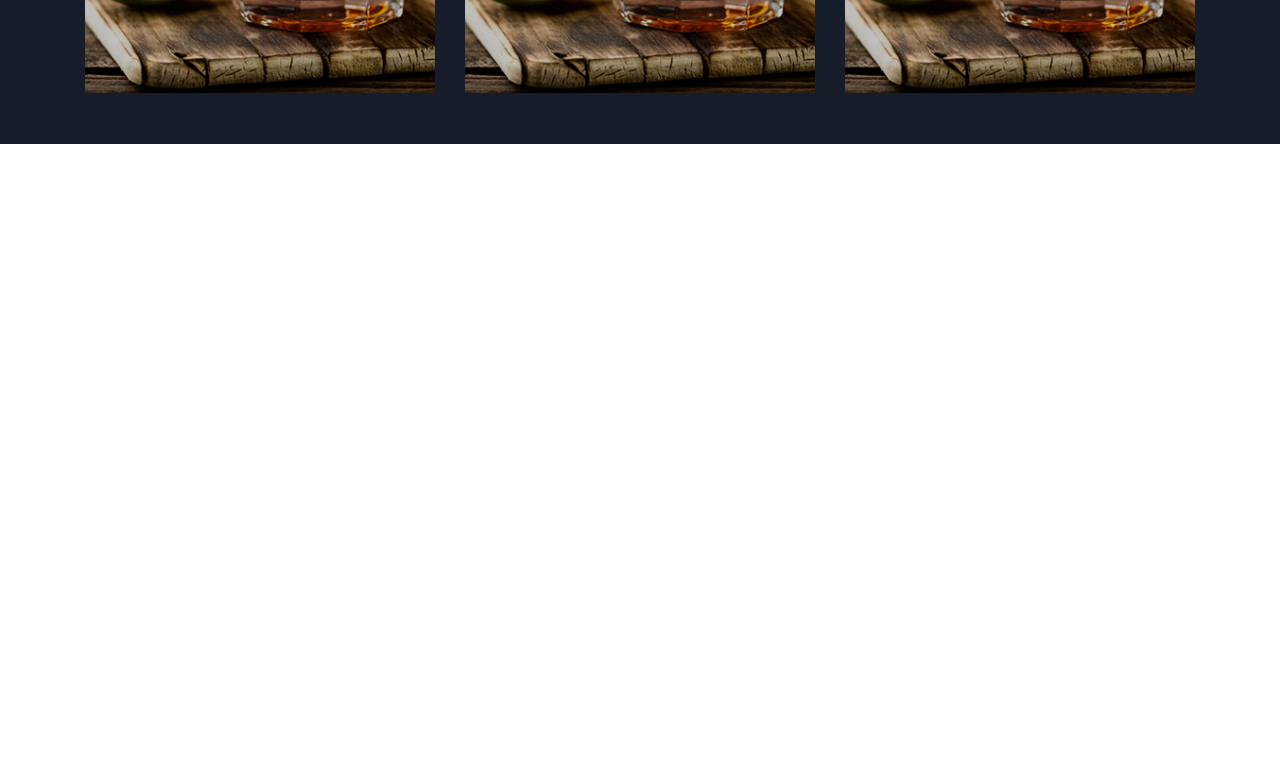
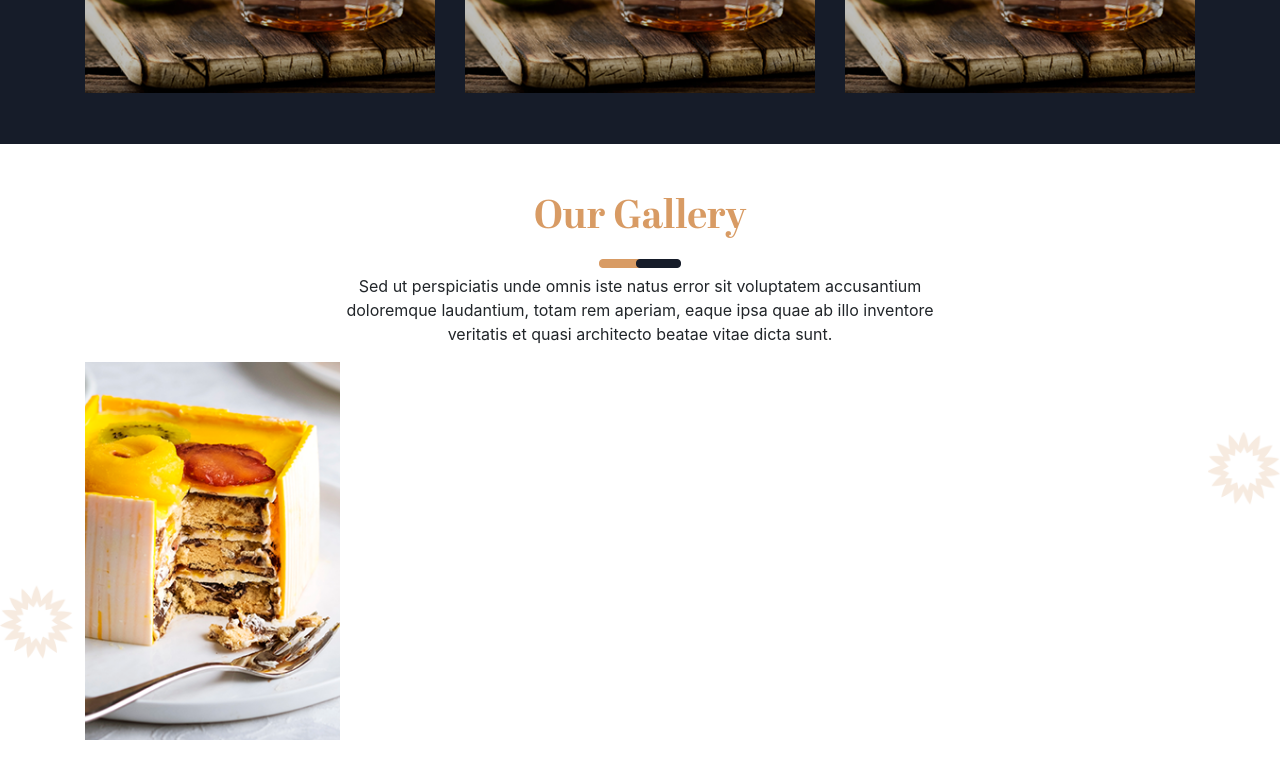
Before and after one commit to UsmanHaiderKhan/Resturant-15, a website: page app/index.html in a window 1280 px wide. Shown: the part 1982-2761 px from the top of the page. Before the commit the page ends 2376 px from the top, so only its background shows below. Drawn offline with Linux system fonts and the light colour scheme; files whose address does not match are found by name.

Commit message:
✨ Added : Gallery section and update the structure of the service section

```diff
--- a/app/assets/scss/style.scss
+++ b/app/assets/scss/style.scss
@@ -5,6 +5,7 @@
 @import "hero";
 @import "about";
 @import "service";
+@import "gallery";
 // @import "footer";
 //@extend
 // @import "contact";
--- a/app/index.html
+++ b/app/index.html
@@ -186,7 +186,9 @@
                         <img src="./assets/images/services/service-1.png" class="img-fluid" alt="">
                         <div class="text-position">
                             <div class="styled-border">
-                                <h2 class="slider-heading">Drinks & Beverages</h2>
+                                <span>
+                                    <h2 class="slider-heading">Drinks & Beverages</h2>
+                                </span>
                             </div>
                             <p class="slider-desc mt-3">
                                 Appetizers Bruschetta Chicken Rice & Flesh Seafood Sides Veal & Beef
@@ -226,7 +228,36 @@
         </div>
 
     </section>
-
+    <!-- Gallery -->
+    <section id="gallery">
+        <div class="container mt-50">
+            <div class="row justify-content-center text-center">
+                <div class="col-md-7">
+                    <h2 class="heading-text">Our Gallery</h2>
+                    <img src="./assets/images/bottom-bar.png" alt="">
+                    <p>
+                        Sed ut perspiciatis unde omnis iste natus error sit voluptatem accusantium
+                        doloremque laudantium, totam rem aperiam, eaque ipsa quae ab illo
+                        inventore veritatis et quasi architecto beatae vitae dicta sunt.
+                    </p>
+                </div>
+            </div>
+            <div class="row">
+                <div class="col-lg-3 col-md-4 col-sm-6">
+                    <div class="main-wrapper">
+                        <img src="./assets/images/gallery/gallery-1.png" alt="Avatar" class="image">
+                        <div class="overlay">
+                            <div class="text">
+                                <a href="./assets/images/gallery/gallery-1.png" data-lightbox="roadtrip">
+                                    <img src="./assets/images/gallery/arrow.png" alt="">
+                                </a>
+                            </div>
+                        </div>
+                    </div>
+                </div>
+            </div>
+        </div>
+    </section>
     <section class="mt-250"></section>
     <!-- Script Section -->
     <!--build:js assets/js/main.min.js -->
```
Also changed, not shown: app/assets/images/gallery/gallery-6.png (added).
